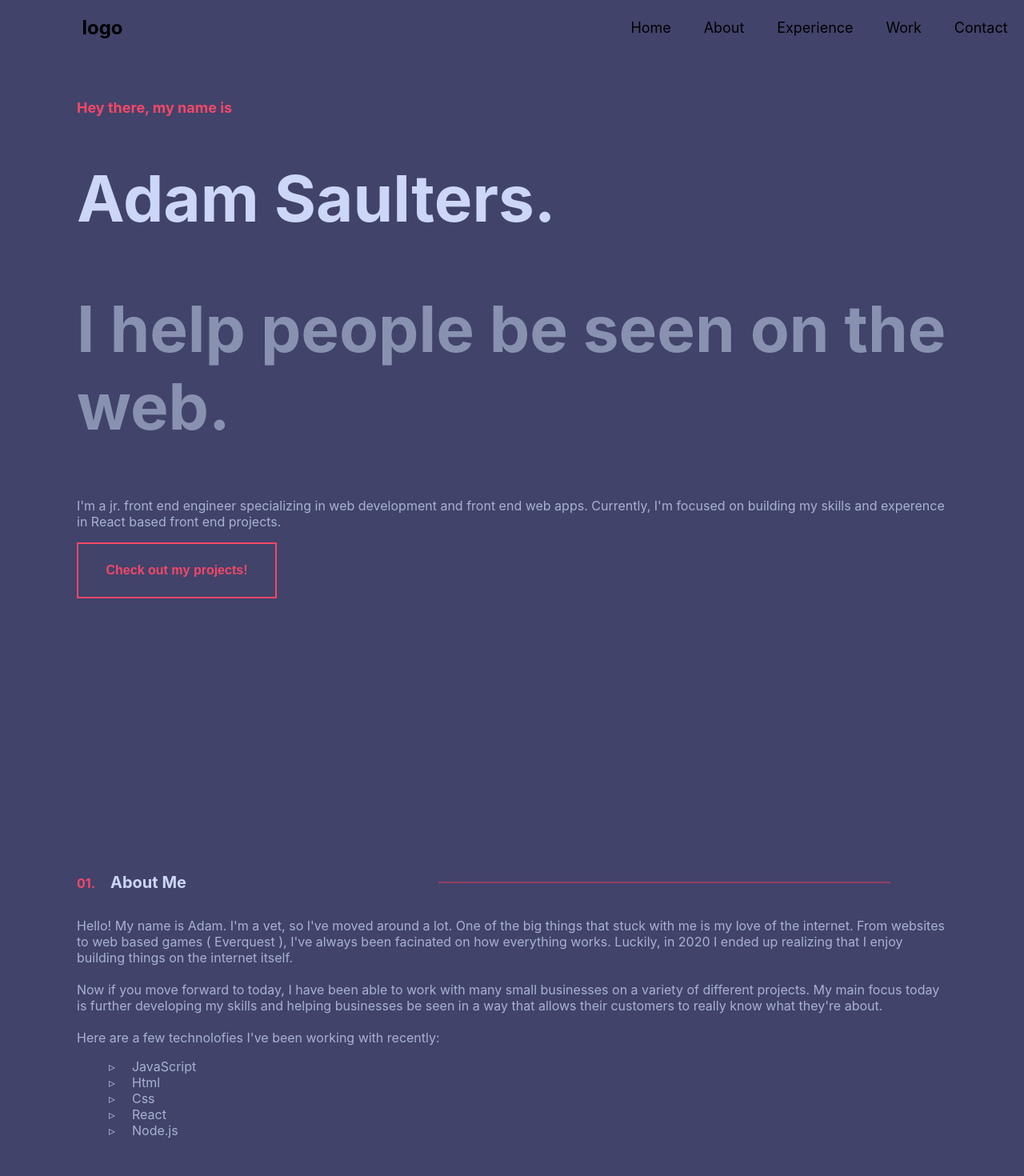
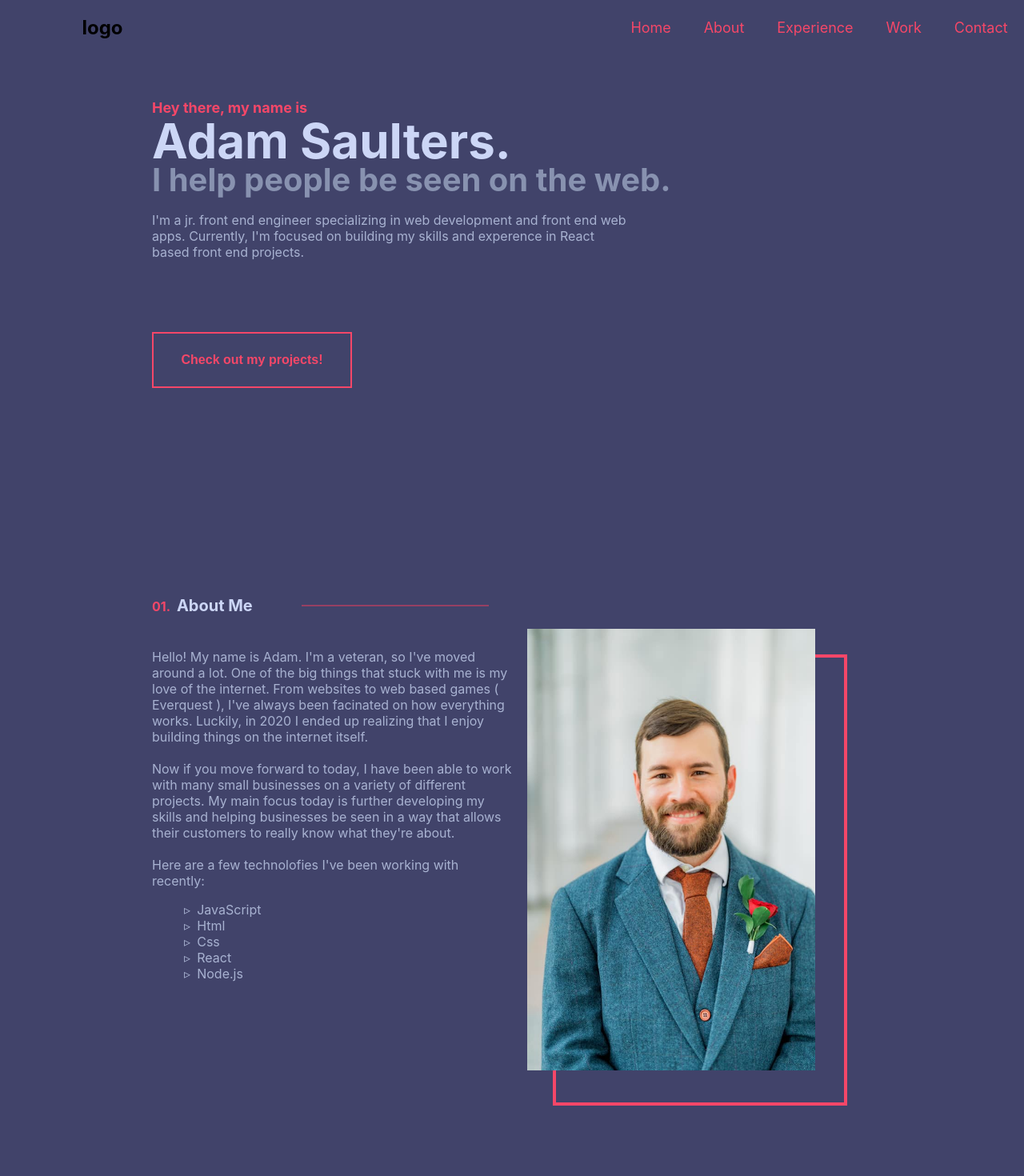
Before and after one commit to asaulters/portfolio2, a React (Create React App) app: page /contact in a window 1280 px wide. Shown: the top 1470 px of the page at 80% size. Built offline with nearby package versions, Linux system fonts and the light colour scheme.

Commit message:
working on project img to show 1

```diff
--- a/public/index.html
+++ b/public/index.html
@@ -24,7 +24,7 @@
       work correctly both with client-side routing and a non-root public URL.
       Learn how to configure a non-root public URL by running `npm run build`.
     -->
-    <title>React App</title>
+    <title>Adam Saulters</title>
   </head>
   <body>
     <noscript>You need to enable JavaScript to run this app.</noscript>
--- a/src/Components/Pages/Home/Home.js
+++ b/src/Components/Pages/Home/Home.js
@@ -4,6 +4,8 @@ import AvatarImg from '../../../Assets/Home/avatar1.jpg'
 
 import classes from './Home.module.css';
 import FeaturedCard from '../../UI/Shared/FeaturedCard';
+import BCDImg from '../../../Assets/Home/projects/bcd1.png';
+import MediaImg from '../../../Assets/Home/projects/entertaimentApp1.png';
 
 const Home = () => {
 
@@ -14,6 +16,7 @@ const Home = () => {
       'tags': 'React Html Css JavaScript',
       'featured': true,
       'site': 'bullcitydevelopment.com',
+      'img': '../../../Assets/Home/projects/bcd1.png'
     },
     {
       'title': 'Media Site',
@@ -21,6 +24,7 @@ const Home = () => {
       'tags': 'React JavaScript Html Css',
       'featured': true,
       'site': 'bullcitydevelopment.com',
+      'img': '../../../Assets/Home/projects/entertaimentApp1.png'
     },
     {
       'title': 'Mack Construction',
@@ -28,6 +32,7 @@ const Home = () => {
       'tags': 'React JavaScript Html Css',
       'featured': true,
       'site': 'bullcitydevelopment.com',
+      'img': '../../../Assets/Home/projects/bcd1.png'
     },
   ];
 
@@ -50,7 +55,7 @@ const Home = () => {
           <h3>01.<span>About Me</span></h3><div></div>
         </div>
         <div className={classes.aboutDiv_text}>
-          <p>Hello! My name is Adam. I'm a vet, so I've moved around a lot. One of the big things that stuck with me is my love of the internet. From websites to web based games &#40; Everquest &#41;, I've always been facinated on how everything works. Luckily, in 2020 I ended up realizing that I enjoy building things on the internet itself.
+          <p>Hello! My name is Adam. I'm a veteran, so I've moved around a lot. One of the big things that stuck with me is my love of the internet. From websites to web based games &#40; Everquest &#41;, I've always been facinated on how everything works. Luckily, in 2020 I ended up realizing that I enjoy building things on the internet itself.
           <br/><br />
           Now if you move forward to today, I have been able to work with many small businesses on a variety of different projects. My main focus today is further developing my skills and helping businesses be seen in a way that allows their customers to really know what they're about.
           <br/><br/>
@@ -81,7 +86,7 @@ const Home = () => {
             description={project.description}
             tags={project.tags}
             site={project.site}
-
+            img={project.img}
             />)
         )}
 
--- a/src/Components/Pages/Home/Home.module.css
+++ b/src/Components/Pages/Home/Home.module.css
@@ -28,22 +28,27 @@ body{
 }
 .intro{
     text-align: left;
+    max-width: 600px;
 }
 .intro h4{
     color: var(--terciary);
     font-size: var(--fz-lg);
+    margin-bottom: -5%;
 }
 .intro h1{
     color: var(--lightSlate);
-    font-size: clamp(40px, 8vw, 80px);;
+    font-size: clamp(40px, 8vw, 60px);
+    margin-bottom: -5%;
 }
 .intro h2{
     color: var(--slate);
-    font-size: clamp(40px, 8vw, 80px);;
+    font-size: clamp(40px, 8vw, 40px);
+    margin-bottom: 0%;
 }
 .intro p{
     color: var(--medSlate);
     font-size: var(--fz-md);
+    margin-bottom: 10%;
 }
 .intro button{
     background-color: var(--primary);
@@ -93,6 +98,7 @@ body{
 }
 .aboutImgWrapper {
     width: 80%;
+    max-width: 400px;
     border: 4px solid var(--terciary);
     margin: 20% auto;
     z-index: 0;
@@ -187,6 +193,33 @@ form textarea{
     width: 20%;
 }
 
-@media(min-width:450px){
-
+@media(min-width:800px){
+    .intro{
+        max-width: 900px;
+        margin: auto;
+    }
+    .intro p{
+        width: 600px;
+    }
+    .aboutDiv{
+        display: grid;
+        grid-template-columns: 50% 50%;
+        /* grid-template-rows: 15% 85%; */
+        gap: 10px;
+        max-width: 900px;
+        margin: 10% auto;
+    }
+    .sectionHeadings{
+        grid-column: 1/2;
+        /* grid-row: 1/2; */
+    }
+    .aboutDiv_text{
+        grid-column: 1/2;
+        /* grid-row: 2/3; */
+    }
+    .aboutImgWrapper{
+        grid-column: 2/3;
+        /* grid-row: 1/3; */
+        margin-top: 5%;
+    }
 }
--- a/src/Components/UI/Layout/Layout.module.css
+++ b/src/Components/UI/Layout/Layout.module.css
@@ -1,5 +1,6 @@
 :root{
     --primary: #41436a;
+    --secondaryBackground: #41586a;
     --secondary: #974063;
     --terciary: #f54768;
     --lightSlate: #ccd6f6;
@@ -49,6 +50,7 @@ nav{
     justify-content: space-between;
     align-items: center;
     width: 100%;
+    color: var(--terciary);
     /* margin-left: 30%; */
 }
 .nav_Links{
@@ -58,18 +60,15 @@ nav{
     height: 50px;
     width: 70px;
     font-size: 45px;
-    color: var(--secondary);
+    color: var(--terciary);
     margin: auto;
     background-color: var(--primary);
     border: none;
     cursor: pointer;
 }
 
-.nav_Links{
-    display: none;
-}
 .extendedLinks{
-        background-color: gray;
+        background-color: var(--primary);
         z-index: 1000;
         width: 100%;
         /* height: fit-content; */
@@ -83,7 +82,7 @@ nav{
 .link_a {
     text-decoration: none;
     list-style: none;
-    color: black;
+    color: var(--terciary);
     font-size: 18px;
     font-weight: 400;
     align-items: center;
@@ -139,6 +138,7 @@ nav{
         display: flex;
         flex-direction: row;
         justify-content: space-around;
+        color: var(--terciary);
     }
 }
 
--- a/src/Components/UI/Shared/FeaturedCard.js
+++ b/src/Components/UI/Shared/FeaturedCard.js
@@ -11,7 +11,8 @@ const FeaturedCard = (props, i) => {
 
 
   return (
-    <div className={classes.CardDiv} key={props.index}>
+    <>
+      <div className={classes.CardDiv} key={props.i}>
         {/* {props.map((p))} */}
           <h4>Featured Project</h4>
           <h2>{props.title}</h2>
@@ -19,6 +20,9 @@ const FeaturedCard = (props, i) => {
           <h6 className={classes.CardTags}>{props.tags}</h6>
           <button onClick={projectNav}>Learn More</button>
       </div>
+      <img src={props.img} alt='img1' className={classes.CardImg} />
+      {console.log(" bum bun" + props.img)}
+    </>
   )
 }
 
```
Also changed, not shown: src/Assets/Home/projects/bcd1.png (added), src/Assets/Home/projects/entertaimentApp1.png (added). Lines whose indentation alone changed are shown as unchanged.
